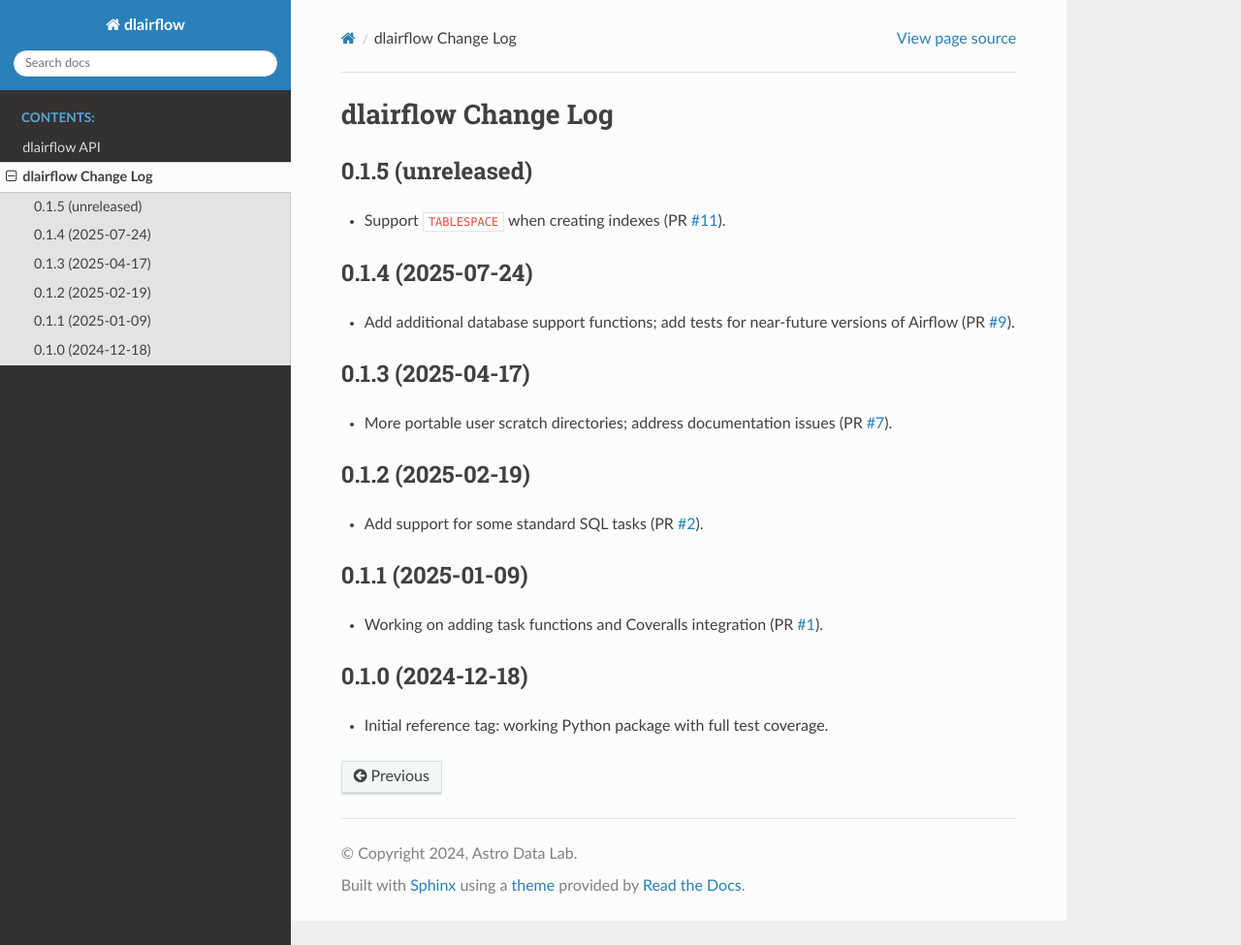
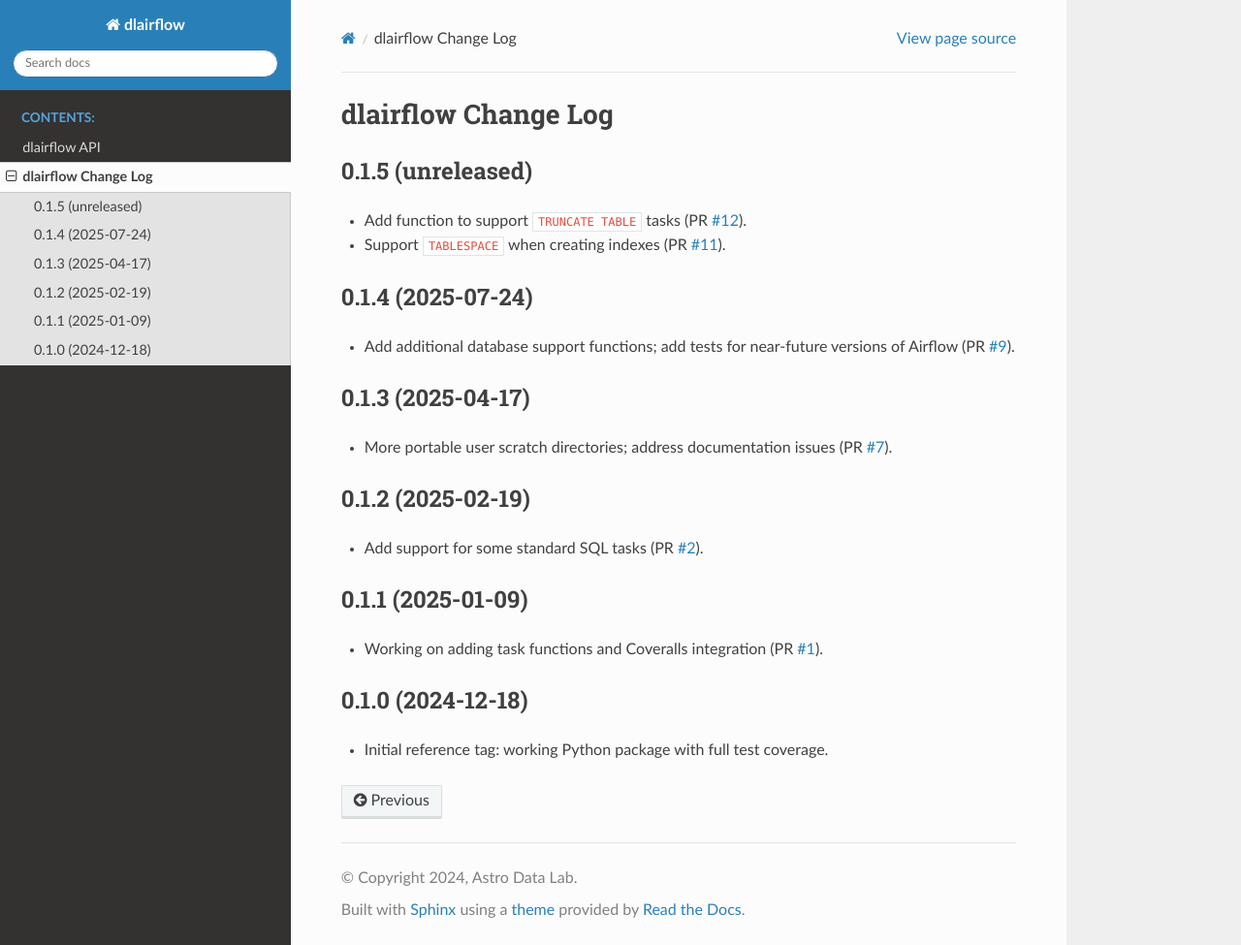
Before and after one commit to astro-datalab/dlairflow, a Sphinx documentation site: the page built from docs/changes.rst, in a window 1280 px wide and 975 px high. Shown: the whole window at 97% size. Built offline with Sphinx 7.4.7 and the Read the Docs theme 3.1.0, drawn with Linux system fonts in a browser that asks for light colours.

Commit message:
update change log, make test functions more generic

```diff
--- a/docs/changes.rst
+++ b/docs/changes.rst
@@ -5,9 +5,11 @@ dlairflow Change Log
 0.1.5 (unreleased)
 ------------------
 
+* Add function to support ``TRUNCATE TABLE`` tasks (PR `#12`_).
 * Support ``TABLESPACE`` when creating indexes (PR `#11`_).
 
 .. _`#11`: https://github.com/astro-datalab/dlairflow/pull/11
+.. _`#12`: https://github.com/astro-datalab/dlairflow/pull/12
 
 0.1.4 (2025-07-24)
 ------------------
```
Also changed, not shown: 1 other file.
